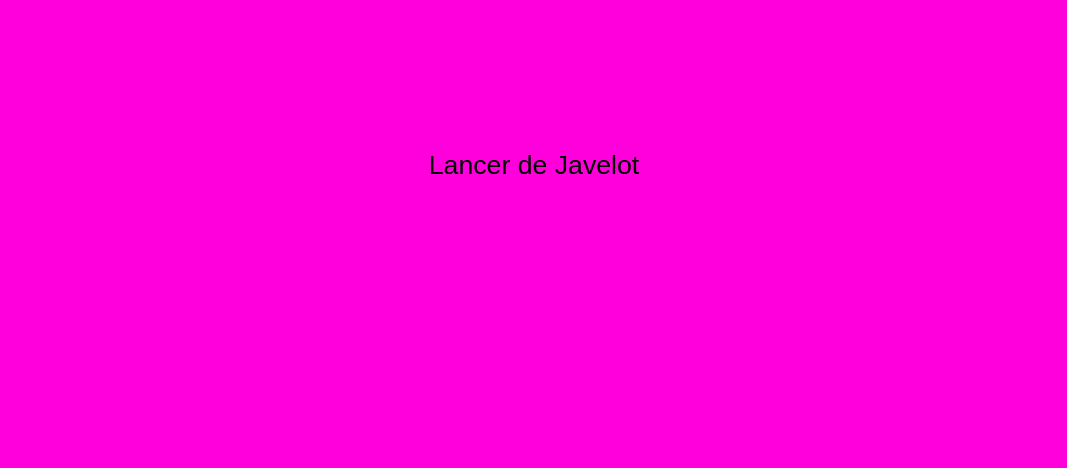
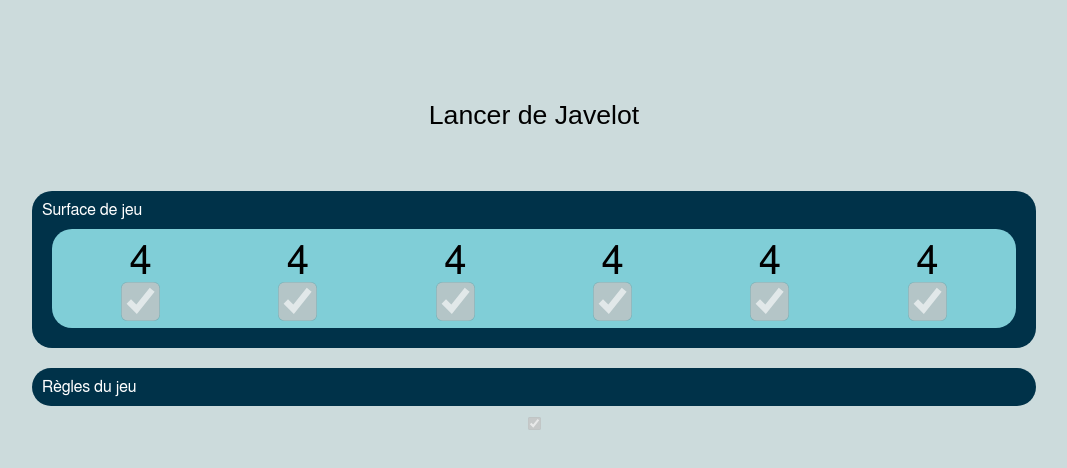
Before and after one commit to nbert71/decathlon-javelot, a website: page index.html in a window 1280 px wide. Shown: the whole page, without its empty margins (106-1173 px from the left). Drawn offline with nearby package versions, Linux system fonts and the light colour scheme.

Commit message:
du front trop stylé

```diff
--- a/index.html
+++ b/index.html
@@ -12,7 +12,53 @@
     <body>
         <div class="main">
             <div class="pure-g">
-            <div class="pure-u-1-1 title">Lancer de Javelot</div>
+                <div class="pure-u-1-1 title">Lancer de Javelot</div>
+
+                <div class="box">
+                    <div class="box-title">Surface de jeu</div>
+                    <div class="dices">
+                        <div class="dice-box">
+                            <div class="dice" id="dice1">4</div>
+                            <input type="checkbox" class="tick" disabled readonly checked>
+                        </div>
+
+                        <div class="dice-box">
+                            <div class="dice" id="dice2">4</div>
+                            <input type="checkbox" class="tick" disabled readonly checked>
+                        </div>
+
+                        <div class="dice-box">
+                            <div class="dice" id="dice3">4</div>
+                            <input type="checkbox" class="tick" disabled readonly checked>
+                        </div>
+
+                        <div class="dice-box">
+                            <div class="dice" id="dice4">4</div>
+                            <input type="checkbox" class="tick" disabled readonly checked>
+                        </div>
+
+                        <div class="dice-box">
+                            <div class="dice" id="dice5">4</div>
+                            <input type="checkbox" class="tick" disabled readonly checked>
+                        </div>
+
+                        <div class="dice-box">
+                            <div class="dice" id="dice6">4</div>
+                            <input type="checkbox" class="tick" disabled readonly checked>
+                        </div>
+                    </div>
+                </div>
+
+                <div class="rules">
+                    <div class="box-title">
+                        Règles du jeu
+                    </div>
+                </div>
+
+            </div>
+
+
+            <input type="checkbox" disabled readonly checked>
         </div>
         <script src="./javelot.js"></script>
     </body>
--- a/main.css
+++ b/main.css
@@ -1,13 +1,19 @@
+/* #CCDBDC
+#9AD1D4
+#80CED7
+#007EA7
+#003249
+ */
 html, body {
     margin: 0;
-    background-color: rgb(255, 0, 221);
+    background-color: #CCDBDC;
 }
 
 .main {
       margin-top: 50px;
       margin-left: auto;
       margin-right: auto;
-      width: 600px;
+      width: 80vw;
       text-align: center;
 }
 
@@ -15,8 +21,50 @@ p {
       font-size: 100px;
 }
 
-.title{
+.title {
     font-size: 20pt;
-    margin-top: 100px;
-    margin-bottom: 100px;
+    margin-top: 50px;
+    margin-bottom: 50px;
 }
+
+.box, .rules {
+    width: 100vw;
+    /* height: 30vh; */
+    background-color: #003249;
+    border-radius: 20px;
+    letter-spacing: 0cm !important;
+    text-align: left;
+    margin: 10px;
+}
+
+.box-title {
+    padding: 10px;
+    color: #FFFFFF;
+}
+
+.dices {
+    background-color: #80CED7;
+    border-radius: 20px;
+    letter-spacing: 0cm !important;
+    text-align: left;
+    margin: 0 20px 20px 20px;
+    padding: 10px;
+    display: flex;
+    flex-direction: row;
+    justify-content: space-around;
+}
+
+.dice-box{
+    display: flex;
+    flex-direction: column;
+    align-items: center;
+}
+
+.dice {
+    font-size: 30pt;
+}
+
+.tick {
+    transform: scale(3);
+    margin: 10px;
+}
```
Also changed, not shown: todos.md (+10 -2 lines).
